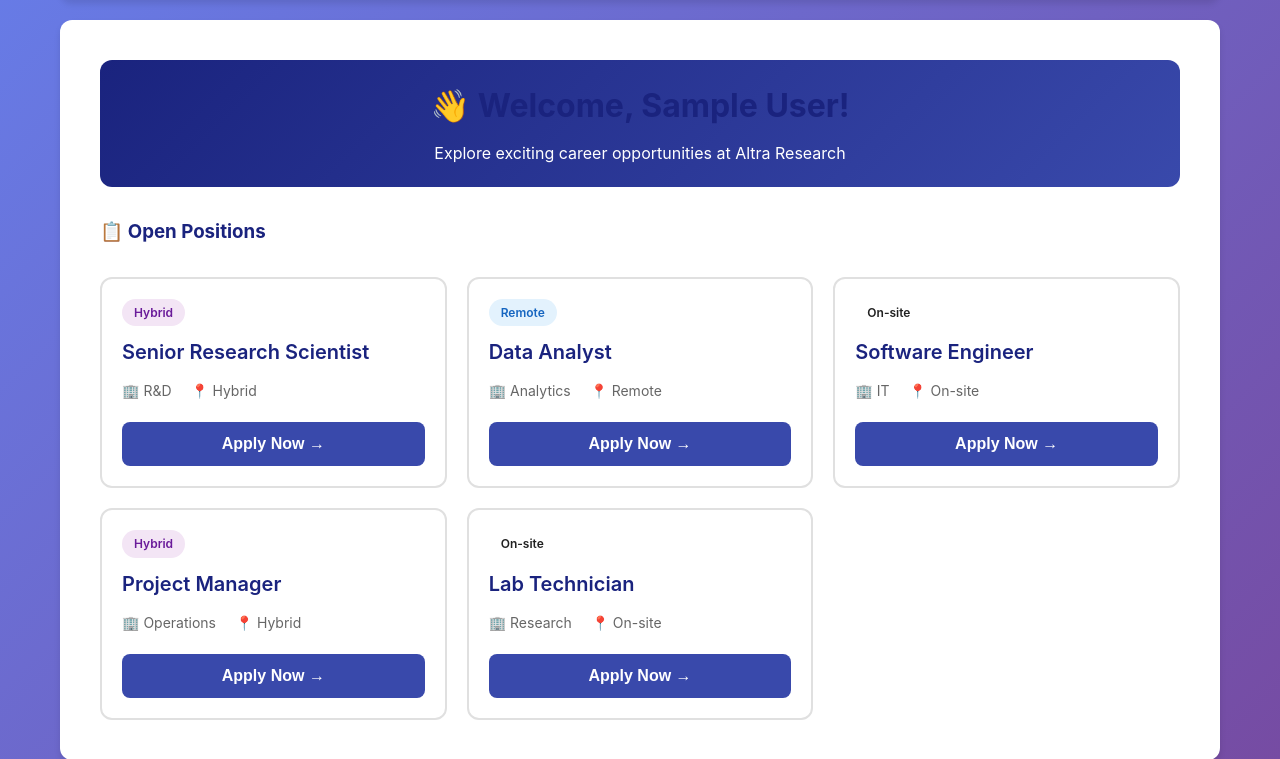
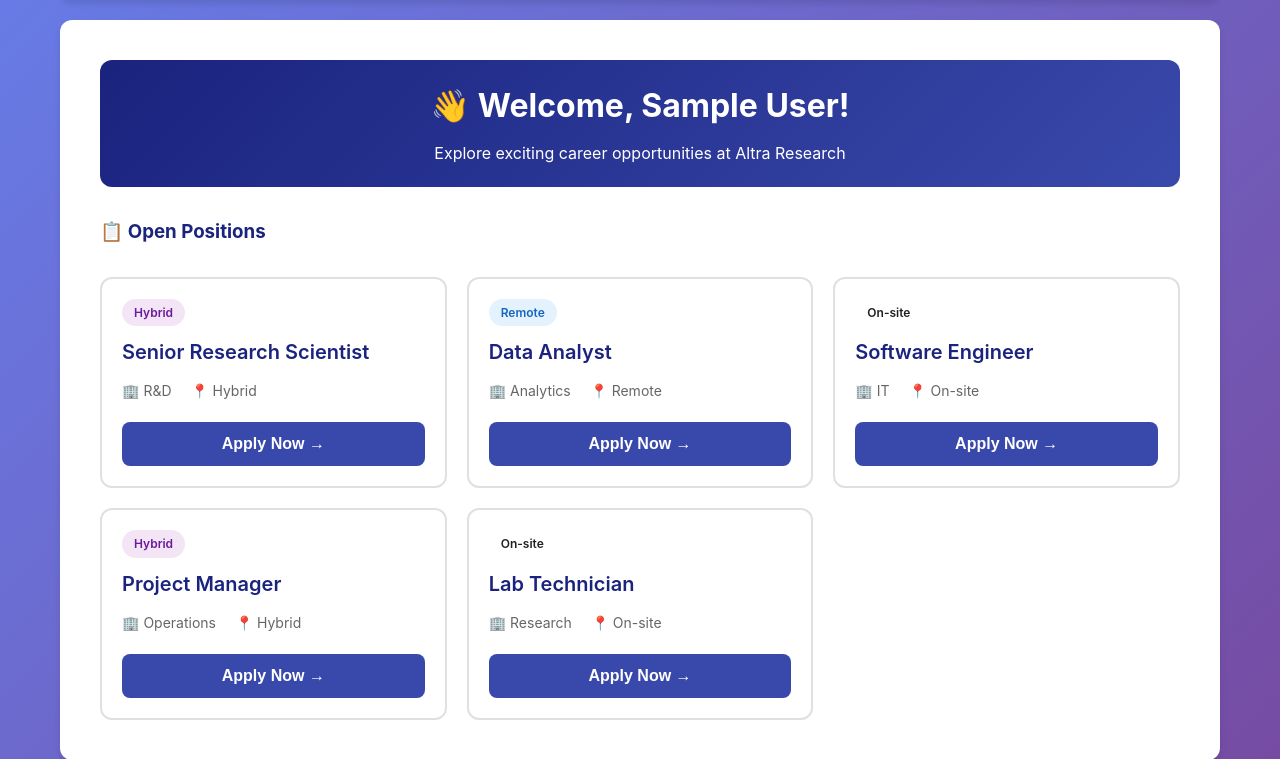
Before and after one commit to jeffrin-01/altra-research, a Flask app: page /dashboard in a window 1280 px wide. Shown: the part 132-891 px from the top of the page. Run offline with Flask 3, Linux system fonts and the light colour scheme; the visitor is signed in with stand-in values (Sample User, id 1).

Commit message:
Color change

```diff
--- a/templates/dashboard.html
+++ b/templates/dashboard.html
@@ -9,7 +9,7 @@
     }
 
     .dashboard-header h2 {
-        color: var(--primary-color);
+        color: var(--white);
         font-size: clamp(24px, 5vw, 32px);
         margin-bottom: 10px;
     }
```
